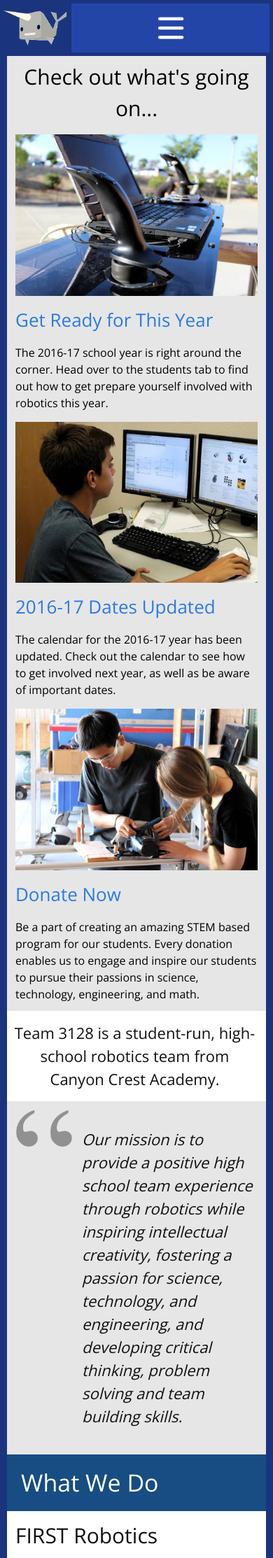
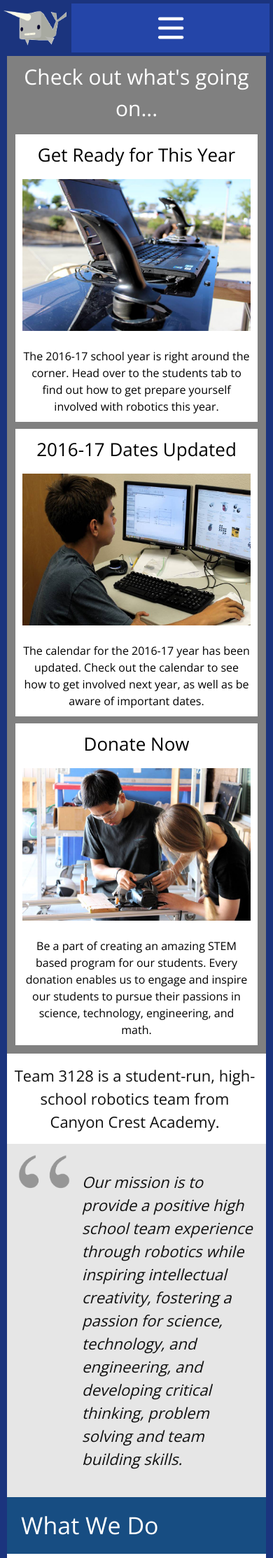
Before and after one commit to uynitsuj/team3128.github.io, a Jekyll site: the page built from index.html, in a window 390 px wide. Shown: the top 2227 px of the page at 70% size. Built offline with Jekyll 4.4.1, drawn with Linux system fonts in a browser that asks for light colours; nearby versions of some CDN libraries.

Commit message:
Updated index, donate

```diff
--- a/_layouts/default.html
+++ b/_layouts/default.html
@@ -9,11 +9,10 @@
   <body>
 
     {% include header.html %}
-
+    <img id="pageimage" src="/resources/page_headers/standard.jpeg"></img>
     <div class="page-content">
       {% if page.showtitle != false %}
       <div>
-        <img id="pageimage" src="/resources/page_headers/standard.jpeg"></img>
         <div id="page-header" class="page-heading" style="background: rgba(0,0,0,.55); width: 100%; position: relative; left: 0px;">
           {% if page.subtitle %}
           <div class="subpagewrapper" style="padding-left: 20px;">
--- a/_sass/_team3128.scss
+++ b/_sass/_team3128.scss
@@ -6,9 +6,21 @@
   background: white;
 }
 
+a {
+  transition: all .15s ease-in-out;
+  -moz-transition: all .15s ease-in-out;
+  -webkit-transition: all .15s ease-in-out;
+}
+
+a:hover {
+  text-decoration: none;
+}
+
 body {
   background-repeat: no-repeat;
   background-position: left 0px;
+
+  position: static;
 }
 
 @media screen and (min-width: 1600px) {
@@ -22,6 +34,19 @@ body {
     background-size: 1600px;
   }
 }
+
+@media screen and (max-width: 600px) {
+  #pageimage {
+    min-width: 600px;
+  }
+}
+
+@media screen and (min-width: 600px) {
+  #pageimage {
+    min-width: 100%;
+  }
+}
+
 
 .titleblue {
   background: #0078AD;
@@ -88,7 +113,7 @@ body {
   padding-top: 25px;
   padding-right: 15px;
   padding-left: 15px;
-  padding-bottom:10px;
+  padding-bottom: 10px;
 }
 
 .indexpost:hover {
--- a/index.html
+++ b/index.html
@@ -32,36 +32,34 @@ title: Aluminum Narwhals
       </tr>
     </table>
 
-    <table id="tiny" cellpadding="0px" style="background: #e6e6e6; color: black">
+    <table id="tiny" cellpadding="0px" style="background: grey; color: black">
       <tr cellpadding="0px">
         <td cellpadding="0px">
           <table width="100%">
             <tr width="100%">
               <td align="center">
                 <div height="100%" width="100%">
-                  <h2 id="center-text">Check out what's going on...</h2>
+                  <h2 style="color: white;" id="center-text">Check out what's going on...</h2>
                 </div>
               </td>
             </tr>
           </table>
 
-          <table cellpadding="5px" cellspacing="5px" width="100%">
+          <table cellpadding="15px" cellspacing="10px" width="100%">
             {% for card in site.data.cards %}
               <tr>
-                <td>
-                  <img width="100%" src="{{ card.fullImage }}"></img>
-                </td>
-              </tr>
-              <tr>
-                <td style="vertical-align: top;" width="25%" height="100%">
+                <td onClick="javascript:location.href='{{ card.link }}'" class="indexpost hoverAnimate" width="33%" style="vertical-align: top; padding: 10px;" width="25%" height="100%">
                   <div style="vertical-align: text-top;">
-                      <h3><a href="{{ card.link }}">{{ card.title }}</a></h3>
-                      {{ card.info }}
+                    <h3>{{ card.title }}</h3>
+                    <img width="100%" src="{{ card.fullImage }}" />
+                    <br><br>
+                    {{ card.info }}
                   </div>
                 </td>
               </tr>
             {% endfor %}
           </table>
+
         </td>
       </tr>
     </table>
@@ -80,7 +78,7 @@ title: Aluminum Narwhals
           <table width="100%">
             <tr width="100%">
               <td style="vertical-align: top; width: 80px;">
-                <img src="/resources/graphics/quote.png" style="margin-right: 10px; margin-left:10px; margin-top:10px; margin-bottom:35px"></img>
+                <img src="/resources/graphics/quote.png" style="margin-right: 10px; margin-left:10px; margin-top:10px; margin-bottom:35px; opacity: .35"></img>
               </td>
               <td style="vertical-align: top;">
                 <h4 style="margin-right: 10px; margin-left:20px; margin-top:35px; margin-bottom:35px"><i>Our mission is to provide a positive high school team experience through robotics while inspiring intellectual creativity, fostering a passion for science, technology, and engineering, and developing critical thinking, problem solving and team building skills.</i></h4>
```
Also changed, not shown: donate.md (+5 -3 lines), resources/graphics/quote.png.
